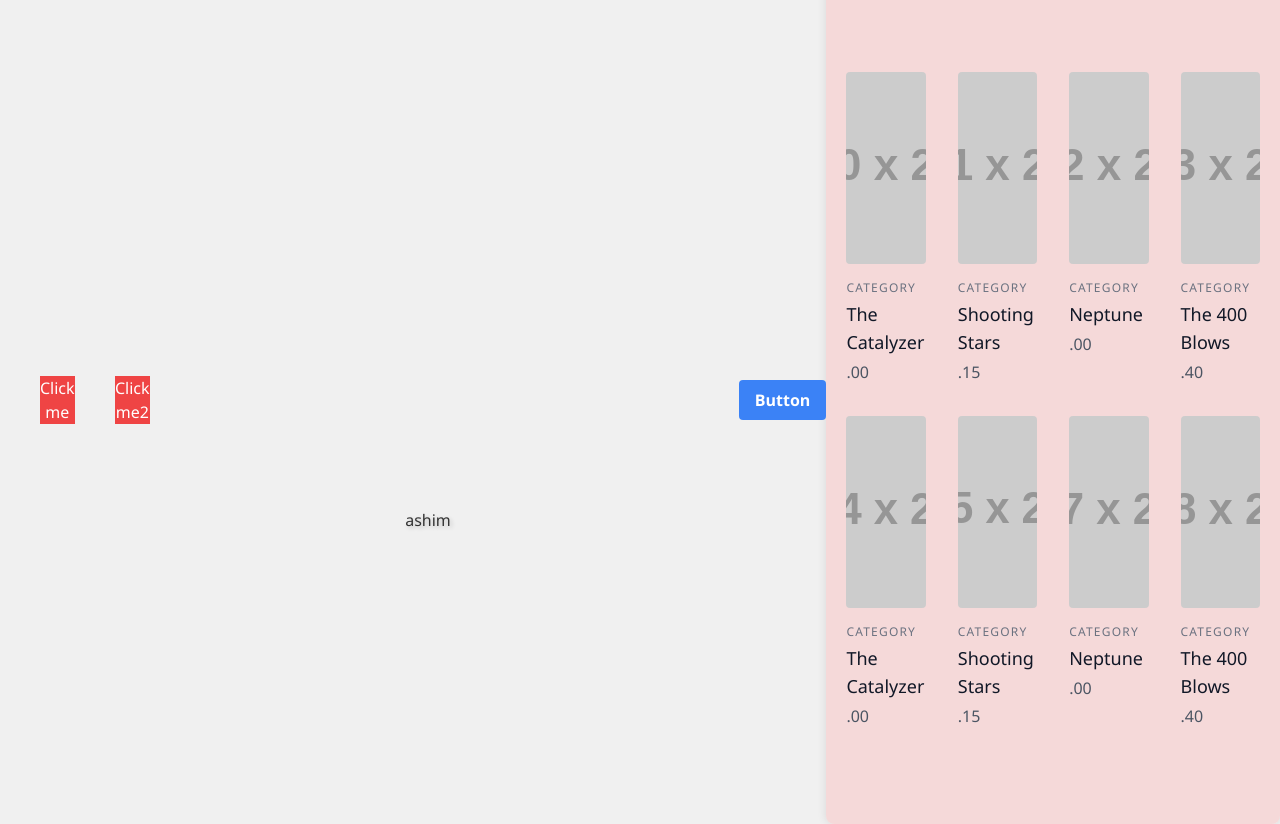
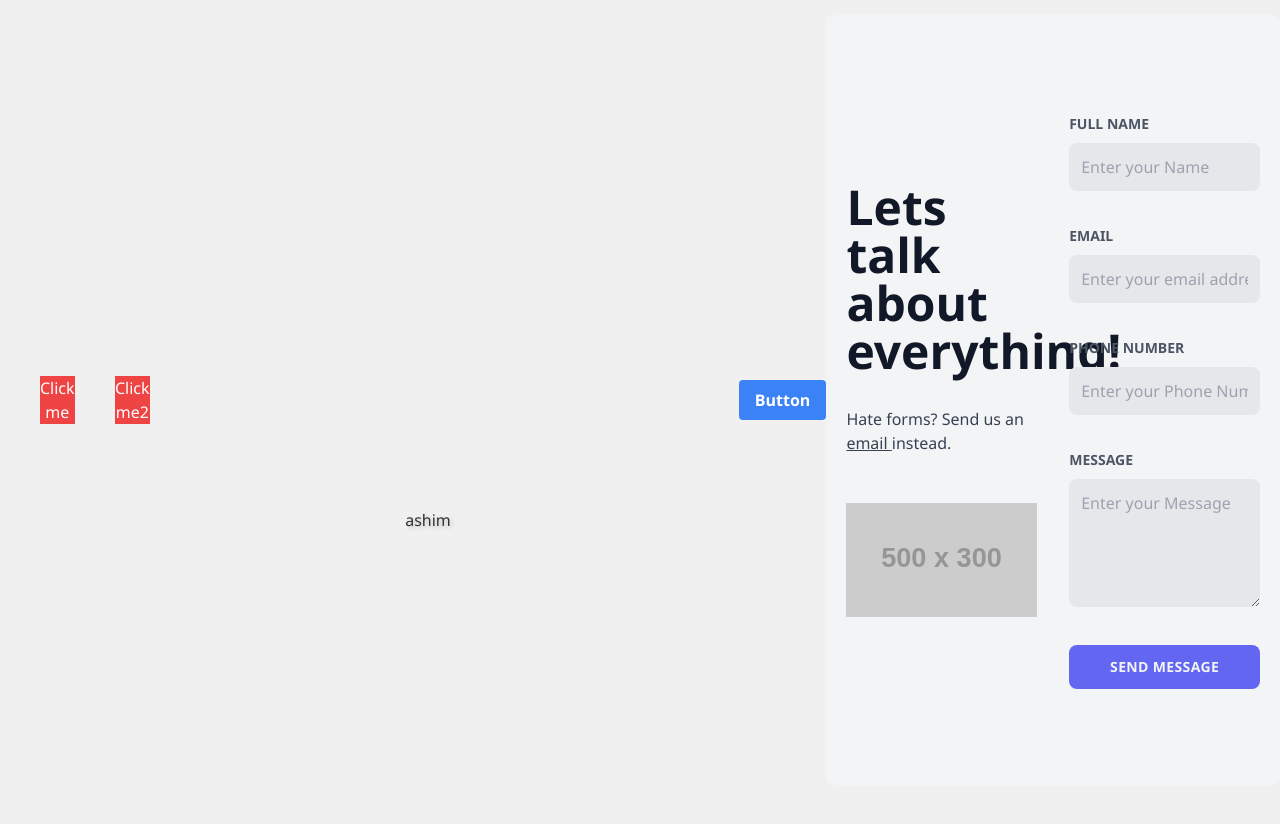
Before and after one commit to ashimGauatam1/just_fun, a website: page main.html in a window 1280 px wide. After the commit the page ends 800 px from the top, so only its background shows below. Drawn offline with nearby package versions, Linux system fonts and the light colour scheme; files that its build step writes are made by us from their sources; placeholder pictures from the web are drawn by us.

Commit message:
added tail

```diff
--- a/main.html
+++ b/main.html
@@ -21,92 +21,78 @@
     Button
 </button>
 
-<section class="text-gray-600 body-font">
-  <div class="container px-5 py-24 mx-auto">
-    <div class="flex flex-wrap -m-4">
-      <div class="lg:w-1/4 md:w-1/2 p-4 w-full">
-        <a class="block relative h-48 rounded overflow-hidden">
-          <img alt="ecommerce" class="object-cover object-center w-full h-full block" src="https://dummyimage.com/420x260">
-        </a>
-        <div class="mt-4">
-          <h3 class="text-gray-500 text-xs tracking-widest title-font mb-1">CATEGORY</h3>
-          <h2 class="text-gray-900 title-font text-lg font-medium">The Catalyzer</h2>
-          <p class="mt-1">.00</p>
+<div class="px-5 grid gap-8 grid-cols-1 md:grid-cols-2 py-24 mx-auto bg-gray-100 text-gray-900 rounded-lg">
+    <div class="flex flex-col justify-center">
+        <div>
+            <h2 class="text-4xl lg:text-5xl font-bold leading-tight">
+                Lets talk about everything!
+            </h2>
+            <div class="text-gray-700 mt-8">
+                Hate forms? Send us an&nbsp;
+                <a class="underline" href="mailto:someone@gmail.com">
+                    email
+                </a>
+                instead.
+            </div>
         </div>
-      </div>
-      <div class="lg:w-1/4 md:w-1/2 p-4 w-full">
-        <a class="block relative h-48 rounded overflow-hidden">
-          <img alt="ecommerce" class="object-cover object-center w-full h-full block" src="https://dummyimage.com/421x261">
-        </a>
-        <div class="mt-4">
-          <h3 class="text-gray-500 text-xs tracking-widest title-font mb-1">CATEGORY</h3>
-          <h2 class="text-gray-900 title-font text-lg font-medium">Shooting Stars</h2>
-          <p class="mt-1">.15</p>
+        <div class="mt-12 text-center">
+            <img src="https://dummyimage.com/500x300" alt="Contact" />
         </div>
-      </div>
-      <div class="lg:w-1/4 md:w-1/2 p-4 w-full">
-        <a class="block relative h-48 rounded overflow-hidden">
-          <img alt="ecommerce" class="object-cover object-center w-full h-full block" src="https://dummyimage.com/422x262">
-        </a>
-        <div class="mt-4">
-          <h3 class="text-gray-500 text-xs tracking-widest title-font mb-1">CATEGORY</h3>
-          <h2 class="text-gray-900 title-font text-lg font-medium">Neptune</h2>
-          <p class="mt-1">.00</p>
+    </div>
+    <form>
+        <div>
+            <span class="uppercase text-sm text-gray-600 font-bold">
+                Full Name
+            </span>
+            <input
+                class="w-full bg-gray-200 text-gray-900 mt-2 p-3 rounded-lg focus:outline-none focus:shadow-outline focus:ring-2 focus:ring-indigo-400"
+                type="text"
+                placeholder="Enter your Name"
+                required
+            />
         </div>
-      </div>
-      <div class="lg:w-1/4 md:w-1/2 p-4 w-full">
-        <a class="block relative h-48 rounded overflow-hidden">
-          <img alt="ecommerce" class="object-cover object-center w-full h-full block" src="https://dummyimage.com/423x263">
-        </a>
-        <div class="mt-4">
-          <h3 class="text-gray-500 text-xs tracking-widest title-font mb-1">CATEGORY</h3>
-          <h2 class="text-gray-900 title-font text-lg font-medium">The 400 Blows</h2>
-          <p class="mt-1">.40</p>
+        <div class="mt-8">
+            <span class="uppercase text-sm text-gray-600 font-bold">
+                Email
+            </span>
+            <input
+                class="w-full bg-gray-200 text-gray-900 mt-2 p-3 rounded-lg focus:outline-none focus:shadow-outline focus:ring-2 focus:ring-indigo-400"
+                type="email"
+                placeholder="Enter your email address"
+                required
+            />
         </div>
-      </div>
-      <div class="lg:w-1/4 md:w-1/2 p-4 w-full">
-        <a class="block relative h-48 rounded overflow-hidden">
-          <img alt="ecommerce" class="object-cover object-center w-full h-full block" src="https://dummyimage.com/424x264">
-        </a>
-        <div class="mt-4">
-          <h3 class="text-gray-500 text-xs tracking-widest title-font mb-1">CATEGORY</h3>
-          <h2 class="text-gray-900 title-font text-lg font-medium">The Catalyzer</h2>
-          <p class="mt-1">.00</p>
+        <div class="mt-8">
+            <span class="uppercase text-sm text-gray-600 font-bold">
+                Phone Number
+            </span>
+            <input
+                class="w-full bg-gray-200 text-gray-900 mt-2 p-3 rounded-lg focus:outline-none focus:shadow-outline focus:ring-2 focus:ring-indigo-400"
+                type="phone"
+                placeholder="Enter your Phone Number including country code"
+                required
+            />
         </div>
-      </div>
-      <div class="lg:w-1/4 md:w-1/2 p-4 w-full">
-        <a class="block relative h-48 rounded overflow-hidden">
-          <img alt="ecommerce" class="object-cover object-center w-full h-full block" src="https://dummyimage.com/425x265">
-        </a>
-        <div class="mt-4">
-          <h3 class="text-gray-500 text-xs tracking-widest title-font mb-1">CATEGORY</h3>
-          <h2 class="text-gray-900 title-font text-lg font-medium">Shooting Stars</h2>
-          <p class="mt-1">.15</p>
+        <div class="mt-8">
+            <span class="uppercase text-sm text-gray-600 font-bold">
+                Message
+            </span>
+            <textarea
+                class="w-full h-32 bg-gray-200 text-gray-900 mt-2 p-3 rounded-lg focus:outline-none focus:shadow-outline focus:ring-2 focus:ring-indigo-400"
+                placeholder="Enter your Message"
+                required
+            ></textarea>
         </div>
-      </div>
-      <div class="lg:w-1/4 md:w-1/2 p-4 w-full">
-        <a class="block relative h-48 rounded overflow-hidden">
-          <img alt="ecommerce" class="object-cover object-center w-full h-full block" src="https://dummyimage.com/427x267">
-        </a>
-        <div class="mt-4">
-          <h3 class="text-gray-500 text-xs tracking-widest title-font mb-1">CATEGORY</h3>
-          <h2 class="text-gray-900 title-font text-lg font-medium">Neptune</h2>
-          <p class="mt-1">.00</p>
+        <div class="mt-8">
+            <button
+                class="uppercase text-sm font-bold tracking-wide bg-indigo-500 text-gray-100 p-3 rounded-lg w-full focus:outline-none focus:shadow-outline hover:bg-indigo-700"
+                type="submit"
+            >
+                Send Message
+            </button>
         </div>
-      </div>
-      <div class="lg:w-1/4 md:w-1/2 p-4 w-full">
-        <a class="block relative h-48 rounded overflow-hidden">
-          <img alt="ecommerce" class="object-cover object-center w-full h-full block" src="https://dummyimage.com/428x268">
-        </a>
-        <div class="mt-4">
-          <h3 class="text-gray-500 text-xs tracking-widest title-font mb-1">CATEGORY</h3>
-          <h2 class="text-gray-900 title-font text-lg font-medium">The 400 Blows</h2>
-          <p class="mt-1">.40</p>
-        </div>
-      </div>
-    </div>
-  </div>
-</section>
+    </form>
+</div>
 
 </body>
 </html>
```
